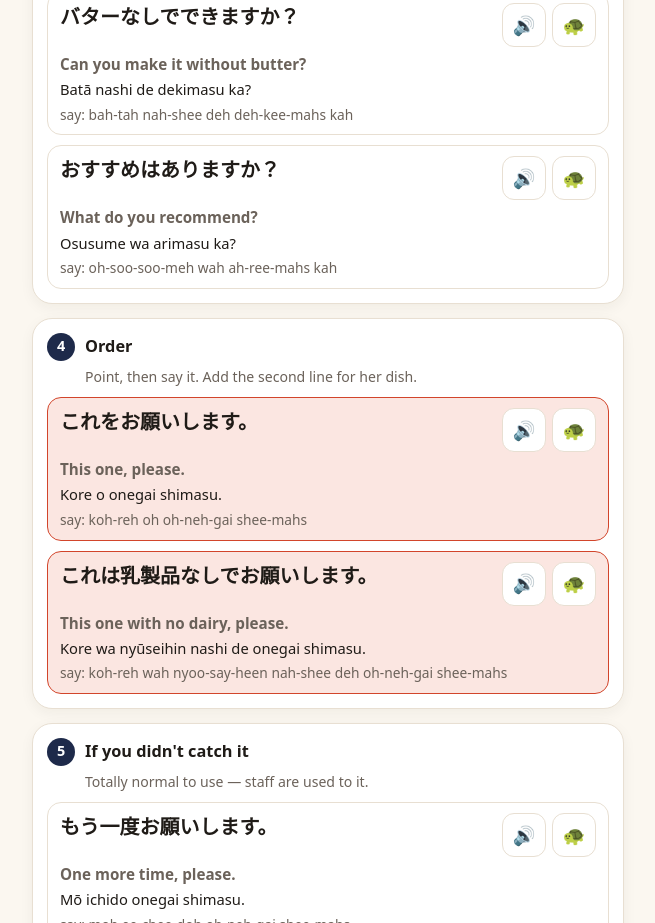
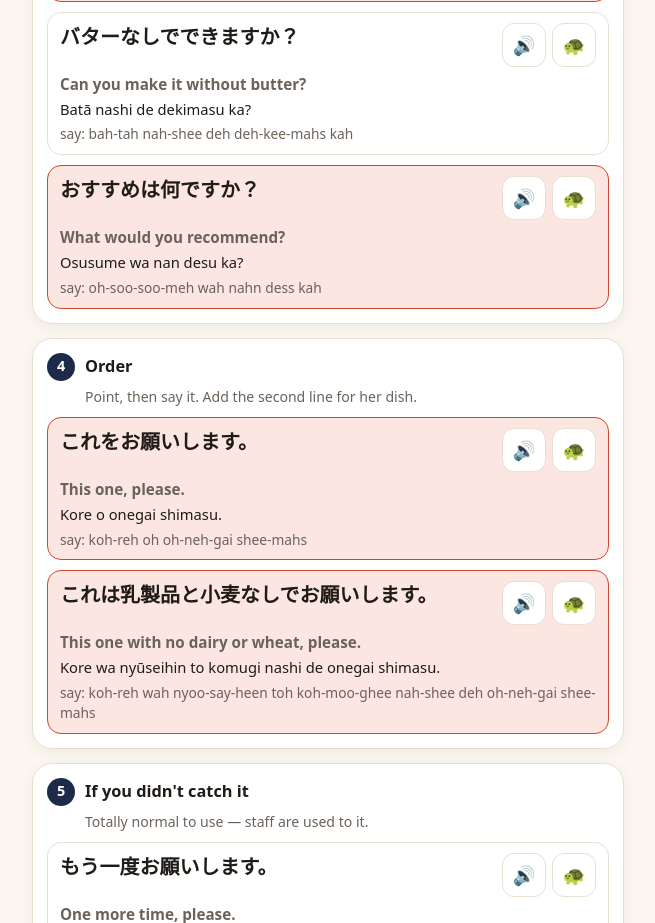
Before and after one commit to Hyouden/apps, a plain HTML site: page table-talk/index.html in a window 1280 px wide. Shown: the part 1398-2321 px from the top of the page, without its empty margins (312-967 px from the left). Drawn offline with Linux system fonts and the light colour scheme.

Commit message:
Simplify allergy card: no dairy or wheat, a little soy sauce OK, what would you recommend
Co-Authored-By: Claude Opus 5.5 <noreply@anthropic.com>
Claude-Session: https://claude.ai/code/session_01C9M7HHrX6cBNR99Us5b3db

```diff
--- a/table-talk/index.html
+++ b/table-talk/index.html
@@ -182,20 +182,20 @@ function awakeOff() { try { lock && lock.release(); } catch {} lock = null; }
 
 /* ---------- the card (same wording as Sydney Eats Japan) ---------- */
 const CARD = {
-  head: { ja: "すみません、食物アレルギーがあります。", en: "Excuse me — I have a food allergy." },
+  head: { ja: "すみません。", en: "Excuse me." },
   items: [
-    { ja: "乳製品はNG", sub: "牛乳・バター・チーズ・生クリーム（少量も不可）", en: "No dairy — milk, butter, cheese, cream (not even a little)" },
-    { soft: 1, ja: "小麦・大豆は少量ならOK", sub: "醤油・十割そば・米麺は大丈夫です", en: "A little wheat or soy is OK — soy sauce, 100% buckwheat soba and rice noodles are fine" }
+    { ja: "彼女は乳製品と小麦（グルテン）が食べられません。", en: "She can't have dairy or wheat (gluten)." },
+    { soft: 1, ja: "醤油は少しなら大丈夫です。", en: "A little soy sauce is OK." }
   ],
-  ask: { ja: "乳製品なしで、小麦と大豆が少なめのおすすめはありますか？", en: "Do you have a recommendation with no dairy and little wheat or soy?" },
+  ask: { ja: "おすすめは何ですか？", en: "What would you recommend?" },
   thanks: { ja: "よろしくお願いします。", en: "Thank you very much." }
 };
 const en = t => `<span class="en">${esc(t)}</span>`;
 function cardInner() {
-  return CARD.items.map(i => `<div class="no${i.soft ? " soft" : ""}"><span class="x">${i.soft ? "△" : "✕"}</span><div><b>${esc(i.ja)}</b><span class="sub">${esc(i.sub)}</span>${en(i.en)}</div></div>`).join("") +
+  return CARD.items.map(i => `<div class="no${i.soft ? " soft" : ""}"><span class="x">${i.soft ? "○" : "✕"}</span><div><b>${esc(i.ja)}</b>${i.sub ? `<span class="sub">${esc(i.sub)}</span>` : ""}${en(i.en)}</div></div>`).join("") +
     `<div class="fask">${esc(CARD.ask.ja)}${en(CARD.ask.en)}</div><div class="fthanks">${esc(CARD.thanks.ja)}${en(CARD.thanks.en)}</div>`;
 }
-const cardSpeech = () => [CARD.head.ja, ...CARD.items.map(i => i.ja + "。" + i.sub), CARD.ask.ja, CARD.thanks.ja].join("。");
+const cardSpeech = () => [CARD.head.ja, ...CARD.items.map(i => i.ja), CARD.ask.ja, CARD.thanks.ja].join("。");
 $("#acard").innerHTML = `<div class="band">${esc(CARD.head.ja)}${en(CARD.head.en)}</div><div class="body">${cardInner()}</div>`;
 
 /* ---------- full screen ---------- */
@@ -223,17 +223,17 @@ const STEPS = [
   ]},
   { t: "Before ordering", when: "Once you're seated and someone comes over. Three short lines, then the card.", lines: [
     { ja: "日本語が下手ですみません。", ro: "Nihongo ga heta de sumimasen.", say: "nee-hohn-goh gah heh-tah deh soo-mee-mah-sen", en: "Sorry, my Japanese isn't good." },
-    { ja: "彼女は乳製品のアレルギーがあります。", ro: "Kanojo wa nyūseihin no arerugī ga arimasu.", say: "kah-noh-joh wah nyoo-say-heen noh ah-reh-roo-ghee gah ah-ree-mahs", en: "My girlfriend is allergic to dairy.", key: 1 },
+    { ja: "彼女は乳製品と小麦が食べられません。", ro: "Kanojo wa nyūseihin to komugi ga taberaremasen.", say: "kah-noh-joh wah nyoo-say-heen toh koh-moo-ghee gah tah-beh-rah-reh-mah-sen", en: "My girlfriend can't have dairy or wheat.", key: 1 },
     { ja: "これを見ていただけますか？", ro: "Kore o mite itadakemasu ka?", say: "koh-reh oh mee-teh ee-tah-dah-keh-mahs kah", en: "Could you look at this? (hand over the card)", key: 1, card: 1 }
   ]},
   { t: "Ask about a dish", when: "Point at the menu item as you say it.", lines: [
     { ja: "これは大丈夫ですか？", ro: "Kore wa daijōbu desu ka?", say: "koh-reh wah dye-joh-boo dess kah", en: "Is this one OK (for her)?", key: 1 },
     { ja: "バターなしでできますか？", ro: "Batā nashi de dekimasu ka?", say: "bah-tah nah-shee deh deh-kee-mahs kah", en: "Can you make it without butter?" },
-    { ja: "おすすめはありますか？", ro: "Osusume wa arimasu ka?", say: "oh-soo-soo-meh wah ah-ree-mahs kah", en: "What do you recommend?" }
+    { ja: "おすすめは何ですか？", ro: "Osusume wa nan desu ka?", say: "oh-soo-soo-meh wah nahn dess kah", en: "What would you recommend?", key: 1 }
   ]},
   { t: "Order", when: "Point, then say it. Add the second line for her dish.", lines: [
     { ja: "これをお願いします。", ro: "Kore o onegai shimasu.", say: "koh-reh oh oh-neh-gai shee-mahs", en: "This one, please.", key: 1 },
-    { ja: "これは乳製品なしでお願いします。", ro: "Kore wa nyūseihin nashi de onegai shimasu.", say: "koh-reh wah nyoo-say-heen nah-shee deh oh-neh-gai shee-mahs", en: "This one with no dairy, please.", key: 1 }
+    { ja: "これは乳製品と小麦なしでお願いします。", ro: "Kore wa nyūseihin to komugi nashi de onegai shimasu.", say: "koh-reh wah nyoo-say-heen toh koh-moo-ghee nah-shee deh oh-neh-gai shee-mahs", en: "This one with no dairy or wheat, please.", key: 1 }
   ]},
   { t: "If you didn't catch it", when: "Totally normal to use — staff are used to it.", lines: [
     { ja: "もう一度お願いします。", ro: "Mō ichido onegai shimasu.", say: "moh ee-chee-doh oh-neh-gai shee-mahs", en: "One more time, please." },
@@ -265,7 +265,7 @@ const REPLIES = [
     { k: "good", ja: "入っていません", ro: "haitte imasen", en: "It doesn't contain it", then: "Safe — order it." },
     { k: "good", ja: "できます", ro: "dekimasu", en: "We can do that", then: "They'll make it the way you asked. Order it." },
     { k: "good", ja: "抜けます", ro: "nukemasu", en: "We can leave it out", then: "Say “Onegai shimasu” (please)." },
-    { k: "bad", ja: "入っています", ro: "haitte imasu", en: "It contains it", then: "Pick another dish, or ask “Osusume wa arimasu ka?”" },
+    { k: "bad", ja: "入っています", ro: "haitte imasu", en: "It contains it", then: "Pick another dish, or ask “Osusume wa nan desu ka?”" },
     { k: "bad", ja: "できません", ro: "dekimasen", en: "We can't", then: "Say “Wakarimashita” (understood) and choose something else." },
     { k: "bad", ja: "ちょっと…", ro: "chotto…", en: "“It's a bit…” = a polite no", then: "Treat it as no. Choose something else." },
     { k: "bad", ja: "対応できません", ro: "taiō dekimasen", en: "We can't accommodate allergies", then: "Thank them and go elsewhere: “Wakarimashita, sumimasen.”" }
@@ -273,13 +273,14 @@ const REPLIES = [
   { g: "They need a moment", items: [
     { k: "wait", ja: "少々お待ちください", ro: "shōshō omachi kudasai", en: "One moment, please", then: "They're asking the kitchen. Just wait." },
     { k: "wait", ja: "確認します", ro: "kakunin shimasu", en: "I'll check", then: "Good sign — they're taking it seriously. Wait." },
-    { k: "wait", ja: "少しなら大丈夫ですか？", ro: "sukoshi nara daijōbu desu ka?", en: "Is a little OK?", then: "Depends what: dairy → “Nyūseihin wa dame desu.” Wheat or soy → “Sukoshi nara daijōbu desu.”" },
+    { k: "wait", ja: "少しなら大丈夫ですか？", ro: "sukoshi nara daijōbu desu ka?", en: "Is a little OK?", then: "Soy sauce → “Daijōbu desu.” Dairy or wheat → “Dame desu.” (no)." },
     { k: "wait", ja: "醤油は大丈夫ですか？", ro: "shōyu wa daijōbu desu ka?", en: "Is soy sauce OK?", then: "Yes! Say “Daijōbu desu.”" }
   ]}
 ];
 const ANSWERS = [
   { ja: "乳製品はだめです。", ro: "Nyūseihin wa dame desu.", say: "nyoo-say-heen wah dah-meh dess", en: "Dairy is a no." },
-  { ja: "小麦と大豆は少しなら大丈夫です。", ro: "Komugi to daizu wa sukoshi nara daijōbu desu.", say: "koh-moo-ghee toh dye-zoo wah skoh-shee nah-rah dye-joh-boo dess", en: "A little wheat and soy is fine." },
+  { ja: "小麦もだめです。", ro: "Komugi mo dame desu.", say: "koh-moo-ghee moh dah-meh dess", en: "Wheat is a no too." },
+  { ja: "醤油は少しなら大丈夫です。", ro: "Shōyu wa sukoshi nara daijōbu desu.", say: "show-yoo wah skoh-shee nah-rah dye-joh-boo dess", en: "A little soy sauce is fine." },
   { ja: "大丈夫です。", ro: "Daijōbu desu.", say: "dye-joh-boo dess", en: "That's fine." },
   { ja: "わかりました。", ro: "Wakarimashita.", say: "wah-kah-ree-mahsh-tah", en: "Understood." },
   { ja: "じゃあ、これにします。", ro: "Jā, kore ni shimasu.", say: "jah, koh-reh nee shee-mahs", en: "OK, I'll go with this one then." }
@@ -301,7 +302,7 @@ const DISHES = [
   { s: "g", e: "🍣", n: "Sushi / sashimi", ja: "寿司・刺身", ro: "sushi · sashimi", t: "Soy sauce is fine. Skip cream-cheese or mayo-cheese rolls." },
   { s: "g", e: "🍢", n: "Yakitori", ja: "焼き鳥", ro: "yakitori", t: "Salt or sauce both fine. Skip anything with チーズ (cheese)." },
   { s: "g", e: "🐟", n: "Grilled-fish set meal", ja: "焼き魚定食", ro: "yakizakana teishoku", t: "Fish, rice, miso soup, pickles — classic and safe." },
-  { s: "g", e: "🍜", n: "100% buckwheat soba", ja: "十割そば", ro: "jūwari soba", t: "Ask “Jūwari desu ka?” Regular soba is ~20–30% wheat — her call." },
+  { s: "g", e: "🍜", n: "100% buckwheat soba", ja: "十割そば", ro: "jūwari soba", t: "Ask “Jūwari desu ka?” Regular soba is 20–30% wheat — skip it." },
   { s: "g", e: "🍖", n: "Sukiyaki", ja: "すき焼き", ro: "sukiyaki", t: "Sweet soy-sauce broth, no dairy. The raw egg for dipping is fine." },
   { s: "g", e: "🥩", n: "Yakiniku", ja: "焼肉", ro: "yakiniku", t: "Grill-your-own. Skip butter-topped items." },
   { s: "g", e: "🍲", n: "Shabu-shabu with ponzu", ja: "しゃぶしゃぶ（ポン酢で）", ro: "shabu-shabu (ponzu de)", t: "Use ponzu, not the creamy sesame dip." },
@@ -322,7 +323,7 @@ $("#dishes").innerHTML = DISHES.map((d, i) => {
 document.addEventListener("click", e => {
   const b = e.target.closest("[data-dish]"); if (!b) return;
   const d = DISHES[+b.dataset.dish], ja = d.ja + "をお願いします。";
-  showFull(`<div class="big">${esc(ja)}</div><div class="fhead" style="color:var(--fg);font-size:min(6vw,3.2vh)">乳製品なしでお願いします。</div><span class="en" style="font-size:1rem">${esc(d.n)}, please — no dairy, please.</span>`, ja + "乳製品なしでお願いします。", false);
+  showFull(`<div class="big">${esc(ja)}</div><div class="fhead" style="color:var(--fg);font-size:min(6vw,3.2vh)">乳製品と小麦なしでお願いします。</div><span class="en" style="font-size:1rem">${esc(d.n)}, please — no dairy or wheat.</span>`, ja + "乳製品と小麦なしでお願いします。", false);
 });
 
 /* ---------- line actions ---------- */
```
Also changed, not shown: safe-eats-japan/index.html (+6 -6 lines).
